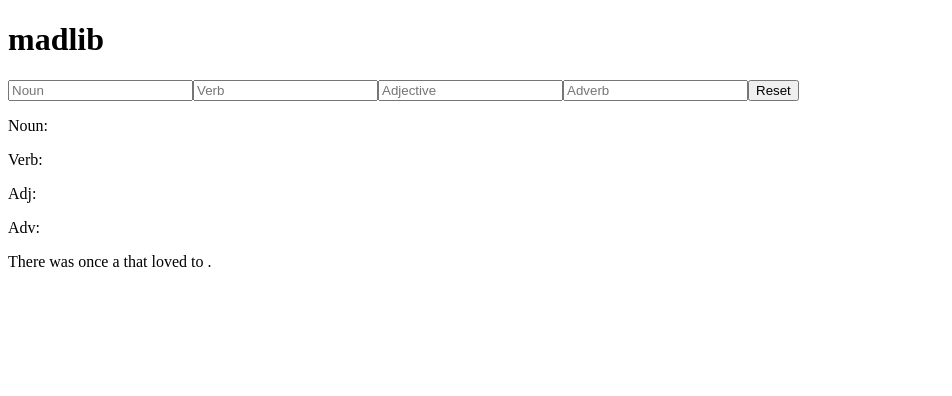
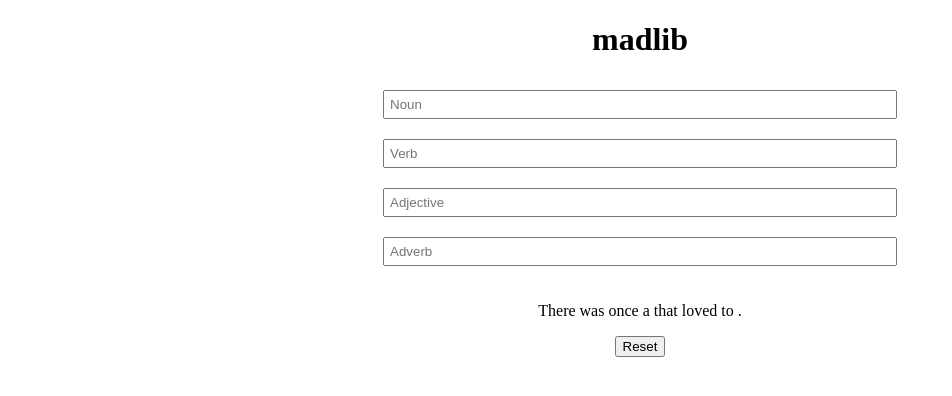
Before and after one commit to ValentinaValverde/typescript_madlib, a React (Vite) app: page / in a window 1280 px wide. Shown: the top 396 px of the page, without its empty margins (0-952 px from the left). Built offline with nearby package versions, Linux system fonts and the light colour scheme.

Commit message:
Simple styling.

```diff
--- a/src/App.tsx
+++ b/src/App.tsx
@@ -1,10 +1,10 @@
-import Official from "./components/Official";
+import MadLib from "./components/MadLib";
 
 function App() {
   return (
     <>
       <h1>madlib</h1>
-      <Official />
+      <MadLib />
     </>
   );
 }
--- /dev/null
+++ b/src/components/MadLib.tsx
@@ -0,0 +1,80 @@
+import { FC, useState } from "react";
+
+const MadLib: FC = () => {
+  const [noun, setNoun] = useState("");
+  const [verb, setVerb] = useState("");
+  const [adj, setAdj] = useState("");
+  const [adv, setAdv] = useState("");
+
+  const handleSubmit = async () => {
+    event?.preventDefault();
+    setNoun("");
+    setVerb("");
+    setAdj("");
+    setAdv("");
+  };
+
+  // this method wouldn't work for me because I am using useState
+  // const nounInput = document.getElementById("noun") as HTMLElement;
+
+  const nounChange = (event: React.ChangeEvent<HTMLInputElement>) => {
+    setNoun(event.target.value);
+  };
+
+  const verbChange = (event: React.ChangeEvent<HTMLInputElement>) => {
+    setVerb(event.target.value);
+  };
+
+  const adjChange = (event: React.ChangeEvent<HTMLInputElement>) => {
+    setAdj(event.target.value);
+  };
+
+  const advChange = (event: React.ChangeEvent<HTMLInputElement>) => {
+    setAdv(event.target.value);
+  };
+
+  return (
+    <>
+      <form onSubmit={handleSubmit} className="form">
+        <div className="container">
+          <input
+            type="text"
+            placeholder="Noun"
+            onChange={nounChange}
+            className="input"
+          />
+          <input
+            type="text"
+            placeholder="Verb"
+            onChange={verbChange}
+            className="input"
+          />
+          <input
+            type="text"
+            placeholder="Adjective"
+            onChange={adjChange}
+            className="input"
+          />
+          <input
+            type="text"
+            placeholder="Adverb"
+            onChange={advChange}
+            className="input"
+          />
+        </div>
+
+        <div className="bottom">
+          {/* add className="hidden" to the p tag below */}
+          <p>
+            There was once a {adj} {noun} that loved to {verb} {adv}.
+          </p>
+
+          <button type="submit" className="button">
+            Reset
+          </button>
+        </div>
+      </form>
+    </>
+  );
+};
+export default MadLib;
--- a/src/components/Official.tsx
+++ /dev/null
@@ -1,60 +0,0 @@
-import { FC, useState } from "react";
-
-const Official: FC = () => {
-  const [noun, setNoun] = useState("");
-  const [verb, setVerb] = useState("");
-  const [adj, setAdj] = useState("");
-  const [adv, setAdv] = useState("");
-
-  const handleSubmit = async () => {
-    event?.preventDefault();
-    setNoun("");
-    setVerb("");
-    setAdj("");
-    setAdv("");
-  };
-
-  // this method wouldn't work for me because I am using useState
-  // const nounInput = document.getElementById("noun") as HTMLElement;
-
-  const nounChange = (event: React.ChangeEvent<HTMLInputElement>) => {
-    setNoun(event.target.value);
-  };
-
-  const verbChange = (event: React.ChangeEvent<HTMLInputElement>) => {
-    setVerb(event.target.value);
-  };
-
-  const adjChange = (event: React.ChangeEvent<HTMLInputElement>) => {
-    setAdj(event.target.value);
-  };
-
-  const advChange = (event: React.ChangeEvent<HTMLInputElement>) => {
-    setAdv(event.target.value);
-  };
-
-  return (
-    <>
-      <form onSubmit={handleSubmit}>
-        <input type="text" placeholder="Noun" onChange={nounChange} />
-        <input type="text" placeholder="Verb" onChange={verbChange} />
-        <input type="text" placeholder="Adjective" onChange={adjChange} />
-        <input type="text" placeholder="Adverb" onChange={advChange} />
-        <button type="submit">Reset</button>
-      </form>
-
-      <div>
-        <p>Noun: {noun}</p>
-        <p>Verb: {verb}</p>
-        <p>Adj: {adj}</p>
-        <p>Adv: {adv}</p>
-
-        {/* add className="hidden" to the p tag below */}
-        <p>
-          There was once a {adj} {noun} that loved to {verb} {adv}.
-        </p>
-      </div>
-    </>
-  );
-};
-export default Official;
--- a/src/index.css
+++ b/src/index.css
@@ -1,3 +1,26 @@
+h1 {
+  text-align: center;
+}
+
 .hidden {
   display: none;
 }
+
+.container {
+  display: flex;
+  flex-direction: column;
+  align-items: center;
+  margin: 10px;
+}
+
+.input {
+  margin: 10px;
+  padding: 5px;
+  width: 500px;
+}
+
+.bottom {
+  display: flex;
+  flex-direction: column;
+  align-items: center;
+}
```
